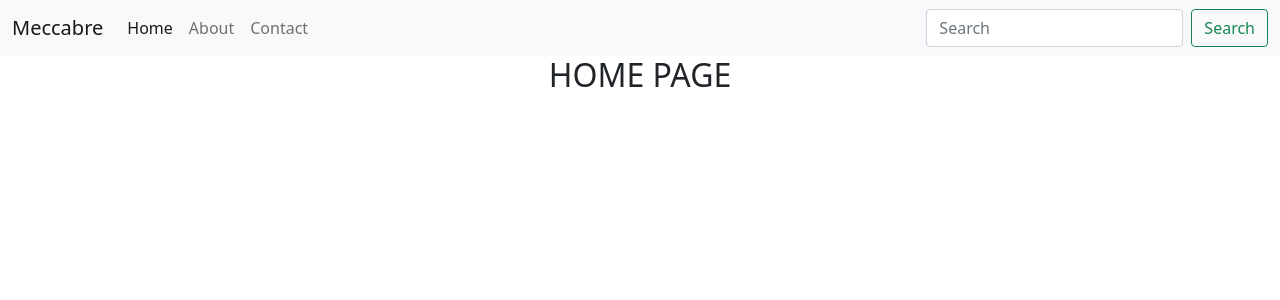
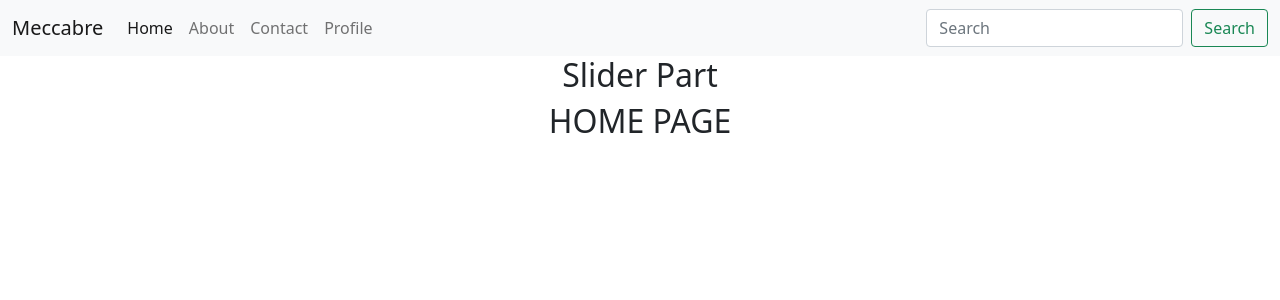
Before and after one commit to omerolkun/udemyPortfolio, a Django app: page / in a window 1280 px wide. Shown: the top 300 px of the page. Run offline with Django 3.2, Linux system fonts and the light colour scheme.

Commit message:
include method for html

```diff
--- a/employee/urls.py
+++ b/employee/urls.py
@@ -2,5 +2,5 @@ from django.urls import path
 from . import views
 urlpatterns = [
     path('',views.employee),
-    path('profile/',views.profile),
+    path('profile/',views.profile, name = 'profile'),
 ]
--- a/portfolio/urls.py
+++ b/portfolio/urls.py
@@ -4,8 +4,8 @@ from django.urls import path,include
 from . import views
 urlpatterns = [
     path('admin/', admin.site.urls),
-    path('',views.home),
-    path('about/',views.about),
-    path('contactus/', views.contactus),
+    path('',views.home, name = 'home'),
+    path('about/',views.about, name = 'about'),
+    path('contactus/', views.contactus, name= 'contact'),
     path('employee/',include('employee.urls')),
 ]
--- a/templates/index.html
+++ b/templates/index.html
@@ -1,6 +1,10 @@
 {% extends 'layouts.html' %}
 
 {% block content %}
+{% include 'slider.html' %}
+
   <title>Home</title>
+  <div class= "jumbutron">
   <h2 class= 'text-center'>HOME PAGE </h2>
-{% endblock %}
+  </div>
+  {% endblock %}
--- a/templates/layouts.html
+++ b/templates/layouts.html
@@ -19,14 +19,18 @@
           <div class="collapse navbar-collapse" id="navbarSupportedContent">
             <ul class="navbar-nav me-auto mb-2 mb-lg-0">
               <li class="nav-item">
-                <a class="nav-link active" aria-current="page" href="/">Home</a>
+                <a class="nav-link active" aria-current="page" href="{% url 'home' %}">Home</a>
               </li>
               <li class="nav-item">
-                <a class="nav-link" href="about/">About</a>
+                <a class="nav-link" href="{% url 'about' %}">About</a>
               </li>
 
               <li class="nav-item">
-                <a class="nav-link" href="/contactus" tabindex="-1" aria-disabled="true">Contact</a>
+                <a class="nav-link" href="{% url 'contact' %}" tabindex="-1" aria-disabled="true">Contact</a>
+              </li>
+
+              <li class="nav-item">
+                <a class="nav-link" href="{% url 'profile' %}" tabindex="-1" aria-disabled="true">Profile</a>
               </li>
             </ul>
             <form class="d-flex">
--- /dev/null
+++ b/templates/slider.html
@@ -0,0 +1,4 @@
+
+<div class= "jumbutron">
+    <h2 class= 'text-center'>Slider  Part </h2>
+</div>
```
